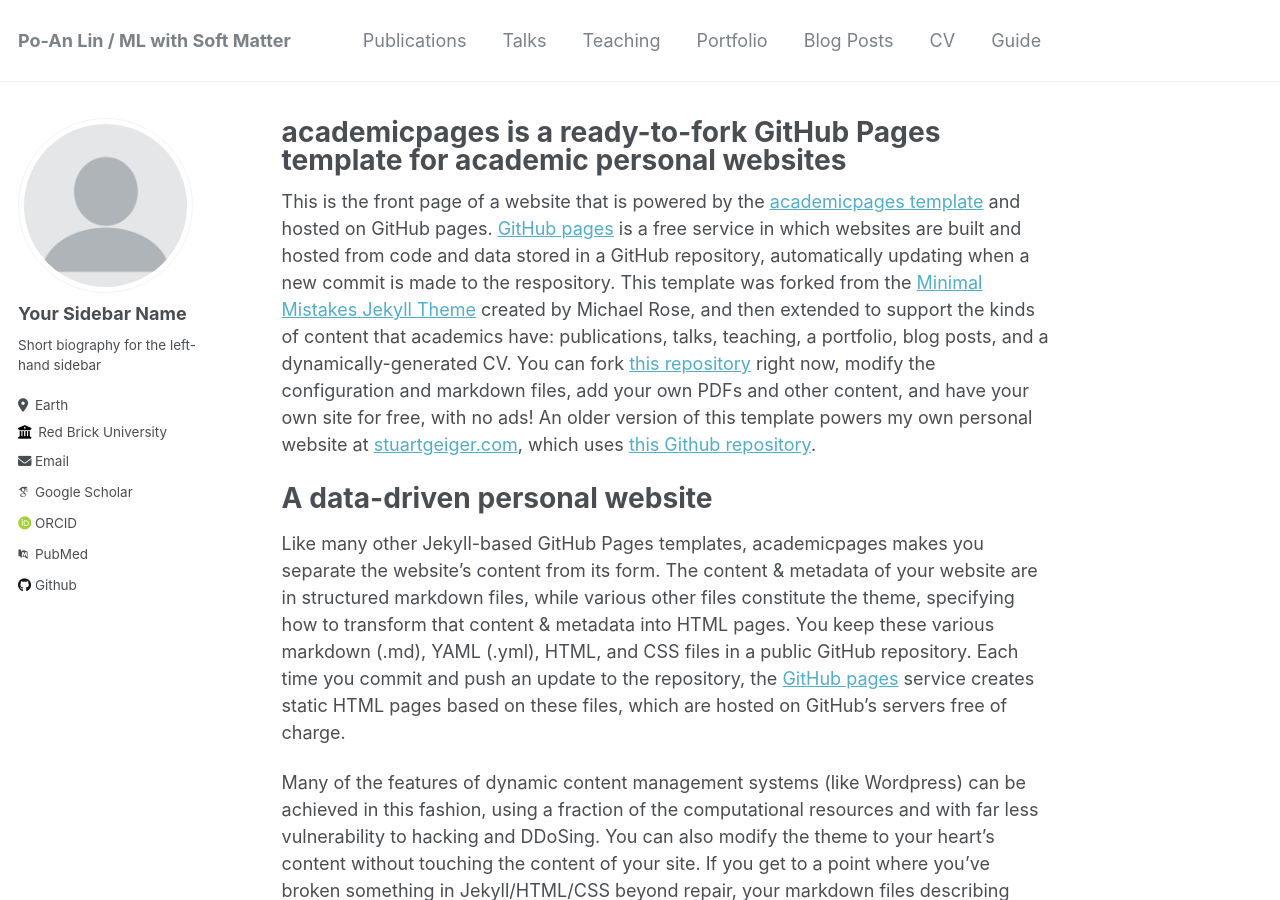
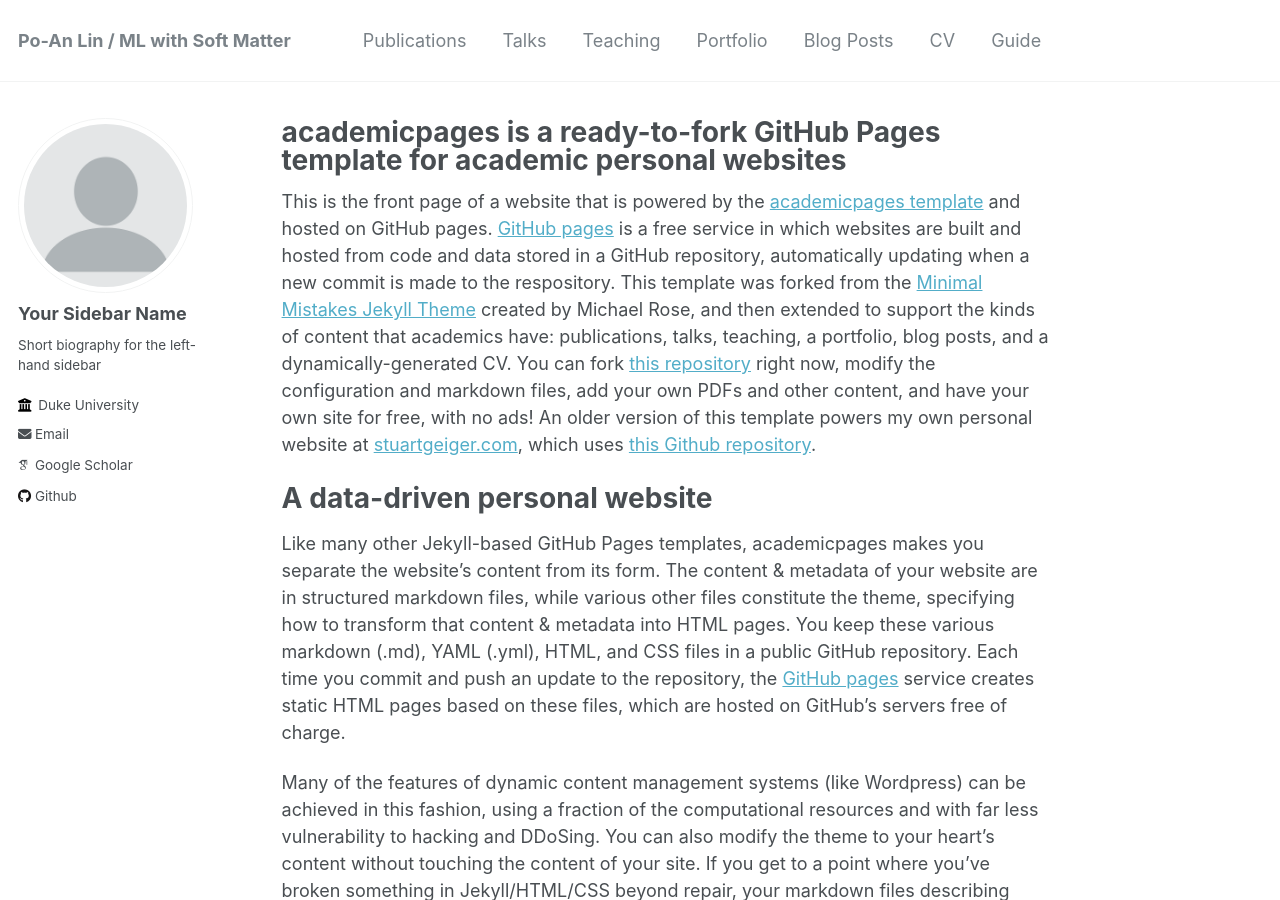
Before and after one commit to popolin522/popolin522.github.io, a Jekyll site: the page built from _pages/about.md, in a window 1280 px wide and 900 px high. Built offline with Jekyll 4.4.1, drawn with Linux system fonts in a browser that asks for light colours; some web fonts are replaced.

Commit message:
Update _config.yml
add info

```diff
--- a/_config.yml
+++ b/_config.yml
@@ -23,19 +23,19 @@ author:
   # Biographic information
   avatar           : "profile.png"
   name             : "Your Sidebar Name"
-  pronouns         : # example: "she/her"
+  pronouns         : # example: "he/him"
   bio              : "Short biography for the left-hand sidebar"
-  location         : "Earth"
-  employer         : "Red Brick University"
+  location         : #"US/Taiwan"
+  employer         : "Duke University"
   uri              : # URL
-  email            : "none@example.org"
+  email            : "poan.lin@duke.edu"
 
   # Academic websites
   arxiv            : # URL - Update with the correct link to your profile
-  googlescholar    : "https://scholar.google.com/citations?user=PS_CX0AAAAAJ"
+  googlescholar    : "https://scholar.google.com/citations?view_op=view_org&hl=zh-TW&authuser=2&org=7484523900994334132"
   impactstory      : # URL
-  orcid            : "http://orcid.org/yourorcidurl"
-  pubmed           : "https://www.ncbi.nlm.nih.gov/pubmed/?term=john+snow"
+  orcid            : #"http://orcid.org/yourorcidurl"
+  pubmed           : #"https://www.ncbi.nlm.nih.gov/pubmed/?term=john+snow"
   researchgate     : # URL
 
   # Repositories and software development
```
